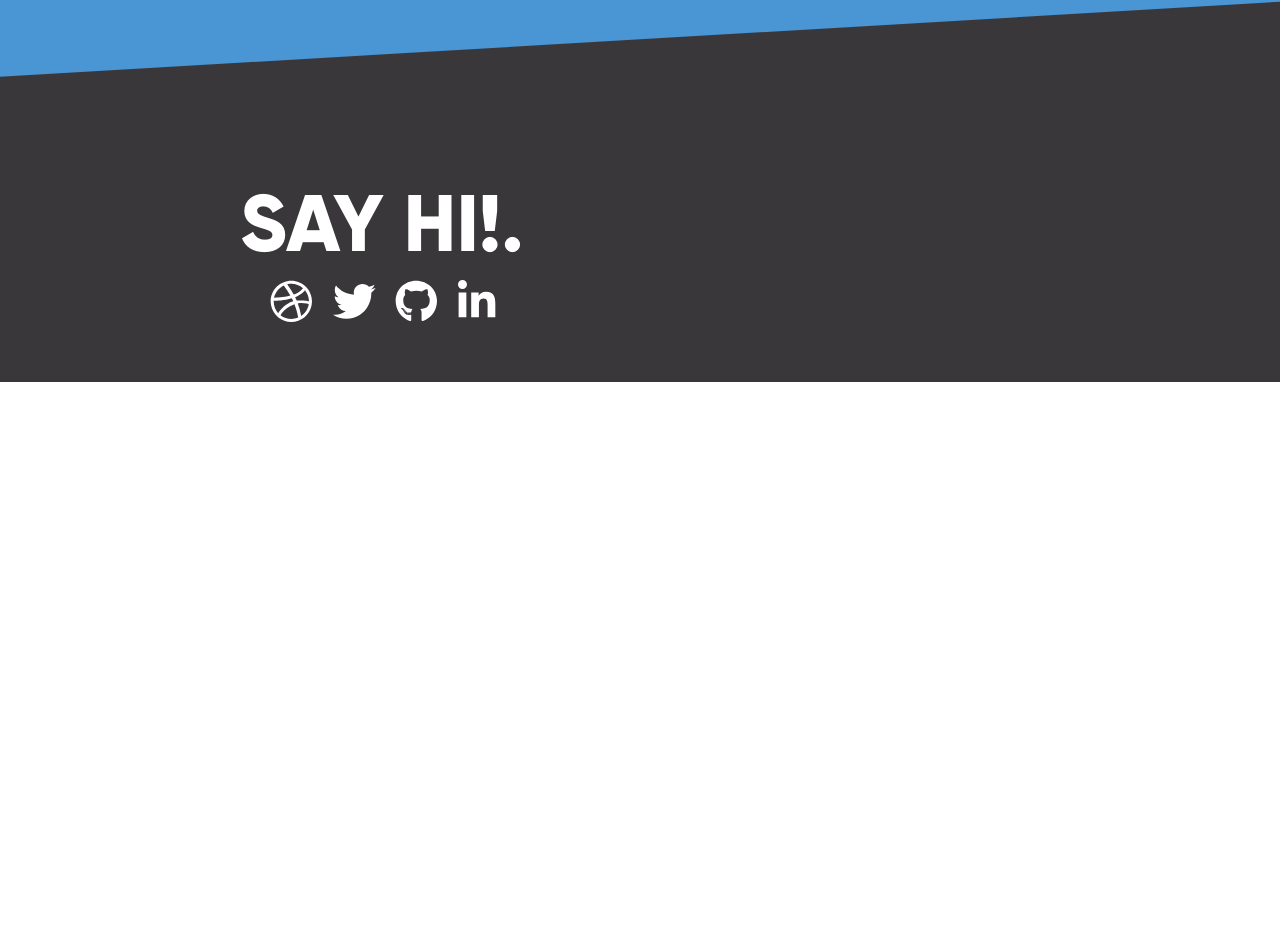
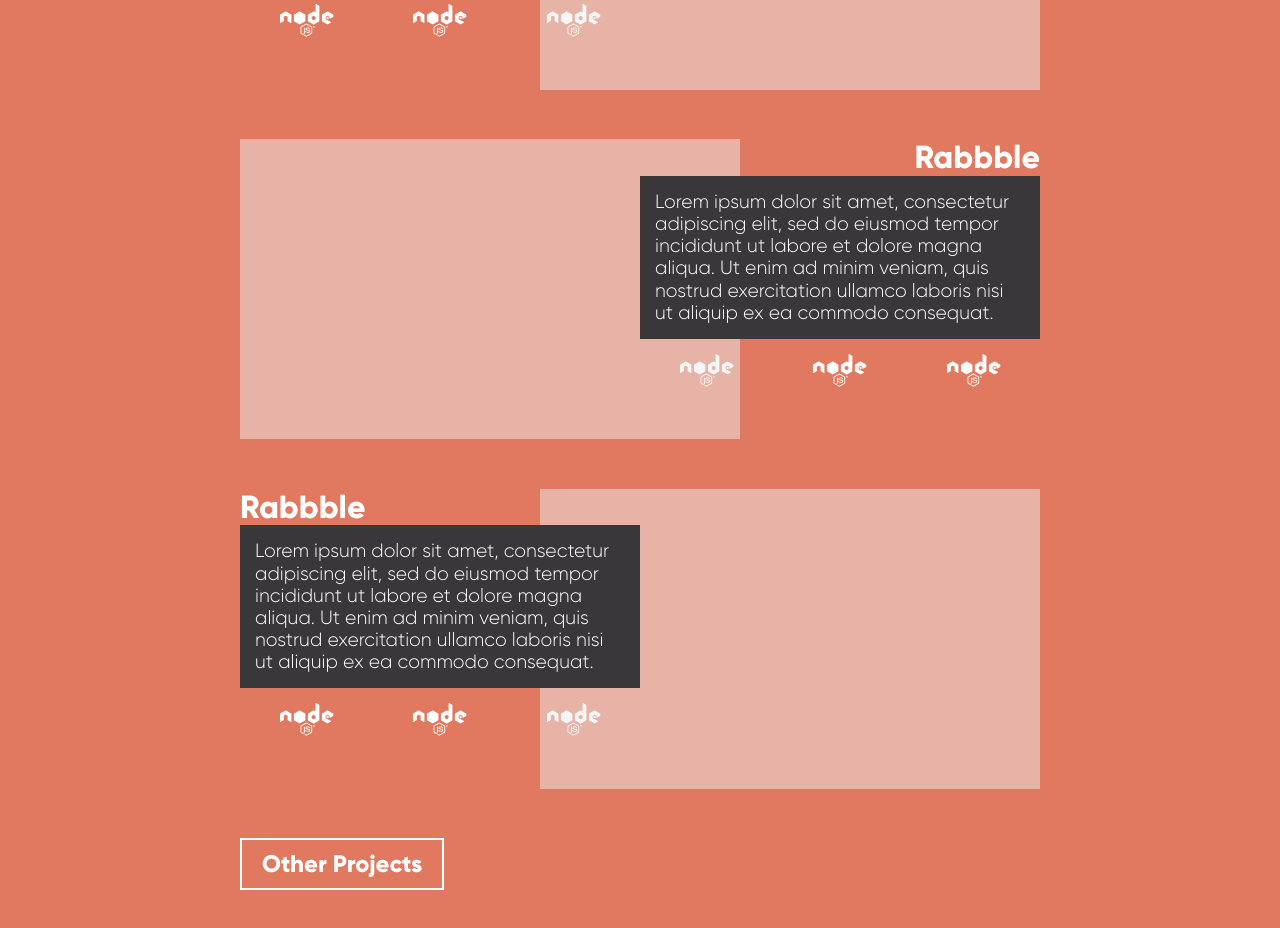
Before and after one commit to Jonjoe/website, a React (Create React App) app: page / in a window 1280 px wide. Shown: the part 2234-3162 px from the top of the page. Before the commit the page ends 2616 px from the top, so only its background shows below. Built offline with nearby package versions, Linux system fonts and the light colour scheme; what @fortawesome/pro-duotone-svg-icons, @fortawesome/pro-light-svg-icons, @fortawesome/pro-solid-svg-icons would draw is missing.

Commit message:
featured projects

```diff
--- /dev/null
+++ b/src/components/FeaturedProject/FeaturedProject.component.tsx
@@ -0,0 +1,29 @@
+import React from 'react';
+import * as Styled from './FeaturedProject.styles';
+import {Text, TechCard} from '..';
+
+const FeaturedProject: React.FC = () => {
+  return (
+    <Styled.Container>
+      <Styled.Content>
+        <Text.Heading5>Rabbble</Text.Heading5>
+        <Styled.ContentBody>
+          <Text.Body>
+            Lorem ipsum dolor sit amet, consectetur adipiscing elit, sed do
+            eiusmod tempor incididunt ut labore et dolore magna aliqua. Ut enim
+            ad minim veniam, quis nostrud exercitation ullamco laboris nisi ut
+            aliquip ex ea commodo consequat.
+          </Text.Body>
+        </Styled.ContentBody>
+        <Styled.Tags>
+          <TechCard label="" icon="nodejs" />
+          <TechCard label="" icon="nodejs" />
+          <TechCard label="" icon="nodejs" />
+        </Styled.Tags>
+      </Styled.Content>
+      <Styled.Image />
+    </Styled.Container>
+  );
+};
+
+export default FeaturedProject;
--- /dev/null
+++ b/src/components/FeaturedProject/FeaturedProject.styles.tsx
@@ -0,0 +1,59 @@
+import styled from 'styled-components';
+import {Text} from '../';
+
+export const Image = styled.div`
+  height: 300px;
+  width: 500px;
+  background: #eee;
+  opacity: 0.5;
+  position: absolute;
+  z-index: 800;
+`;
+
+export const Content = styled.div`
+  display: flex;
+  flex-direction: column;
+  width: 400px;
+`;
+
+export const ContentBody = styled.div`
+  background: #39373a;
+  padding: 15px;
+  width: 100%;
+  z-index: 900;
+`;
+
+export const Tags = styled.div`
+  display: flex;
+  justify-content: flex-start;
+`;
+
+export const Container = styled.article`
+  position: relative;
+  display: flex;
+  margin-bottom: 50px;
+
+  &:nth-child(even) {
+    justify-content: flex-end;
+
+    ${Image} {
+      left: 0;
+    }
+
+    ${Content} {
+    }
+
+    h5 {
+      text-align: right;
+    }
+  }
+
+  &:nth-child(odd) {
+    ${Image} {
+      right: 0;
+    }
+
+    ${Content} {
+    }
+  }
+`;
--- a/src/components/Text/Text.component.tsx
+++ b/src/components/Text/Text.component.tsx
@@ -29,6 +29,12 @@ export const Heading4: React.FC<TypeProps> = props => {
   return <Styled.Heading4>{children}</Styled.Heading4>;
 };
 
+export const Heading5: React.FC<TypeProps> = props => {
+  const {children} = props;
+
+  return <Styled.Heading5>{children}</Styled.Heading5>;
+};
+
 export const SectionTitle: React.FC<TypeProps> = props => {
   const {children} = props;
 
@@ -56,6 +62,7 @@ export default {
   Heading2,
   Heading3,
   Heading4,
+  Heading5,
   SectionTitle,
   HeroBody,
   Body,
--- a/src/components/Text/Text.styles.tsx
+++ b/src/components/Text/Text.styles.tsx
@@ -1,20 +1,26 @@
 import styled from 'styled-components';
 
+const headingBaseStyles = `
+  font-family: Gilroy;
+  font-weight: 900;
+  font-size: 2rem;
+  color: white;
+  margin: 0;
+  padding: 0;
+;
+`
+
 export const Heading1 = styled.h1`
-  font-family: Gilroy;
-  color: white;
+  ${headingBaseStyles}
 `;
 
 export const Heading2 = styled.h2`
-  font-family: Gilroy;
+  ${headingBaseStyles}
 
   font-size: 4rem;
-  color: white;
   text-transform: uppercase;
-  font-weight: 900;
   text-align: center;
   margin: 0 0 50px 0;
-  padding: 0;
   position: relative;
 
   &:after {
@@ -33,14 +39,11 @@ export const Heading2 = styled.h2`
 `;
 
 export const Heading3 = styled.h3`
-  font-family: Gilroy;
-  font-size: 2rem;
-  color: white;
+  ${headingBaseStyles}
+
   text-transform: uppercase;
   font-weight: 300;
   text-align: center;
-  margin: 0;
-  padding: 0;
 
   @media only screen and (max-width: 600px) {
     font-size: 1.4rem;
@@ -48,13 +51,10 @@ export const Heading3 = styled.h3`
 `;
 
 export const Heading4 = styled.h4`
-  font-family: Gilroy;
-  font-size: 2rem;
-  color: white;
-  font-weight: 900;
+  ${headingBaseStyles}
+
   text-align: right;
-  margin: 0;
-  padding: 0;
+
   > strong {
     color: #4a95d4;
   }
@@ -65,14 +65,16 @@ export const Heading4 = styled.h4`
   }
 `;
 
+export const Heading5 = styled.h5`
+  ${headingBaseStyles}
+`
+
 export const SectionTitle = styled.h3`
-  font-family: Gilroy;
+  ${headingBaseStyles}
+
   font-size: 5rem;
   color: white;
   text-transform: uppercase;
-  font-weight: 900;
-  margin: 0;
-  padding: 0;
 
   &:after {
     content: '.';
--- a/src/components/WorkHistory/WorkHistory.component.tsx
+++ b/src/components/WorkHistory/WorkHistory.component.tsx
@@ -3,7 +3,7 @@ import * as Styled from './WorkHistory.styles';
 
 import {Struct, Text, TechCard, List} from '../';
 
-import workExperience from '../../data/work-data';
+import workExperience from '../../data/work.data';
 
 const WorkHistory: React.FC = () => {
   return (
--- a/src/components/index.tsx
+++ b/src/components/index.tsx
@@ -10,6 +10,7 @@ export { default as Section } from './Section/Section.component';
 export { default as WorkHistory } from './WorkHistory/WorkHistory.component';
 export { default as TechCard } from './TechCard/TechCard.component';
 export { default as Caption } from './Caption/Caption.component';
+export { default as FeaturedProject } from './FeaturedProject/FeaturedProject.component';
 export { default as SocialLinks } from './SocialLinks/SocialLinks.component';
 export { default as Text } from './Text/Text.component';
 export { default as List } from './List/List.component';
--- a/src/pages/Home/Home.page.tsx
+++ b/src/pages/Home/Home.page.tsx
@@ -16,6 +16,7 @@ import {
   Struct,
   SkillPoints,
   WorkHistory,
+  FeaturedProject,
 } from '../../components';
 
 import {strings} from '../../config';
@@ -62,8 +63,16 @@ const HomePage: React.FC = () => {
           </ScrollAnimation>
         </Section>
 
-        <Section title="Projects" background="#e0795f">
-          <Text.Body>Content</Text.Body>
+        <Section title="Showcase" background="#e0795f">
+          <FeaturedProject />
+          <FeaturedProject />
+          <FeaturedProject />
+          <FeaturedProject />
+          <FeaturedProject />
+
+          <Button>
+            <Text.HeroBody>Other Projects</Text.HeroBody>
+          </Button>
         </Section>
 
         <Section title="History" background="#4a95d4">
```
Also changed, not shown: src/components/FeaturedProjects/FeaturedProjects.component.tsx (added, +12 -0 lines), src/data/projects.data.ts (added), src/data/work.data.ts (renamed from src/data/work-data.ts).
